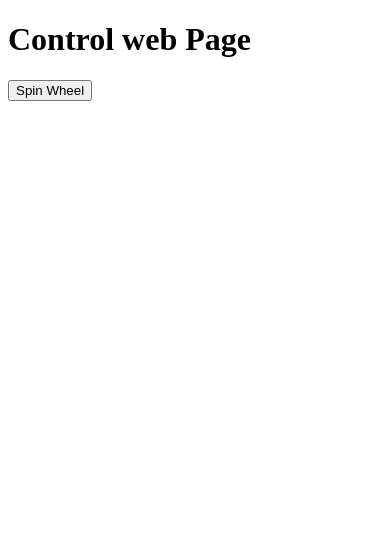
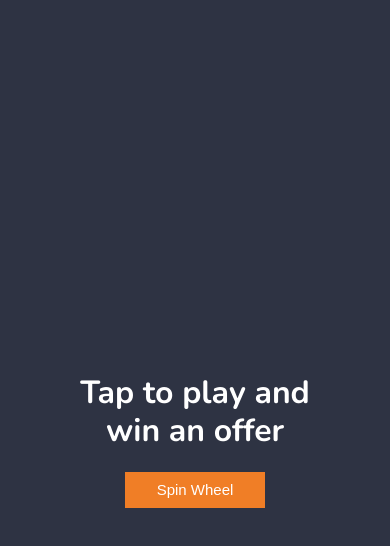
Before and after one commit to Aamir-pathan-ekcs/QrBasedControl, a website: page public/index2.html in a window 390 px wide. Drawn offline with nearby package versions, Linux system fonts and the light colour scheme; no server answers.

Commit message:
updated phone page

```diff
--- a/public/index2.html
+++ b/public/index2.html
@@ -5,11 +5,22 @@
   <meta name="viewport" content="width=device-width, initial-scale=1.0">
   <meta http-equiv="X-UA-Compatible" content="ie=edge">
   <title>Phone Control Page</title>
+  <link rel="preconnect" href="https://fonts.googleapis.com">
+  <link rel="preconnect" href="https://fonts.gstatic.com" crossorigin>
+  <link href="https://fonts.googleapis.com/css2?family=Nunito:wght@200..1000&display=swap" rel="stylesheet">
+  <style type="text/css">
+    body{background: #2e3343; font-family: "Nunito", serif; font-optical-sizing: auto; font-weight: 400; font-style: normal; color: #fff;}
+    .mainBox{width:250px; height: 100vh; margin: 0px auto; display: flex; flex-direction: column; justify-content: center; align-items: center; text-align: center;}
+    .mainBox h1{font-style: 30px; line-height: 1.2;}
+    .mainBox button { background: #F07E26; color: #fff; font-weight: 500; border: 0px; padding: 9px 32px 10px; font-size: 15px; cursor: pointer; transition: all 0.35s ease-in-out;}
+    .mainBox button:hover{background:#535D5B;}
+  </style>
 </head>
 <body>
-  <h1>Control web Page</h1>
-  <button id="spinButton">Spin Wheel</button>&nbsp;
-
+  <div class="mainBox">
+    <h1>Tap to play and win an offer</h1>
+    <button id="spinButton">Spin Wheel</button>
+  </div>
   <script src="https://cdn.socket.io/4.6.0/socket.io.min.js"></script>
   <script>
     const socket = io("https://qrbasedcontrol.onrender.com");
```
